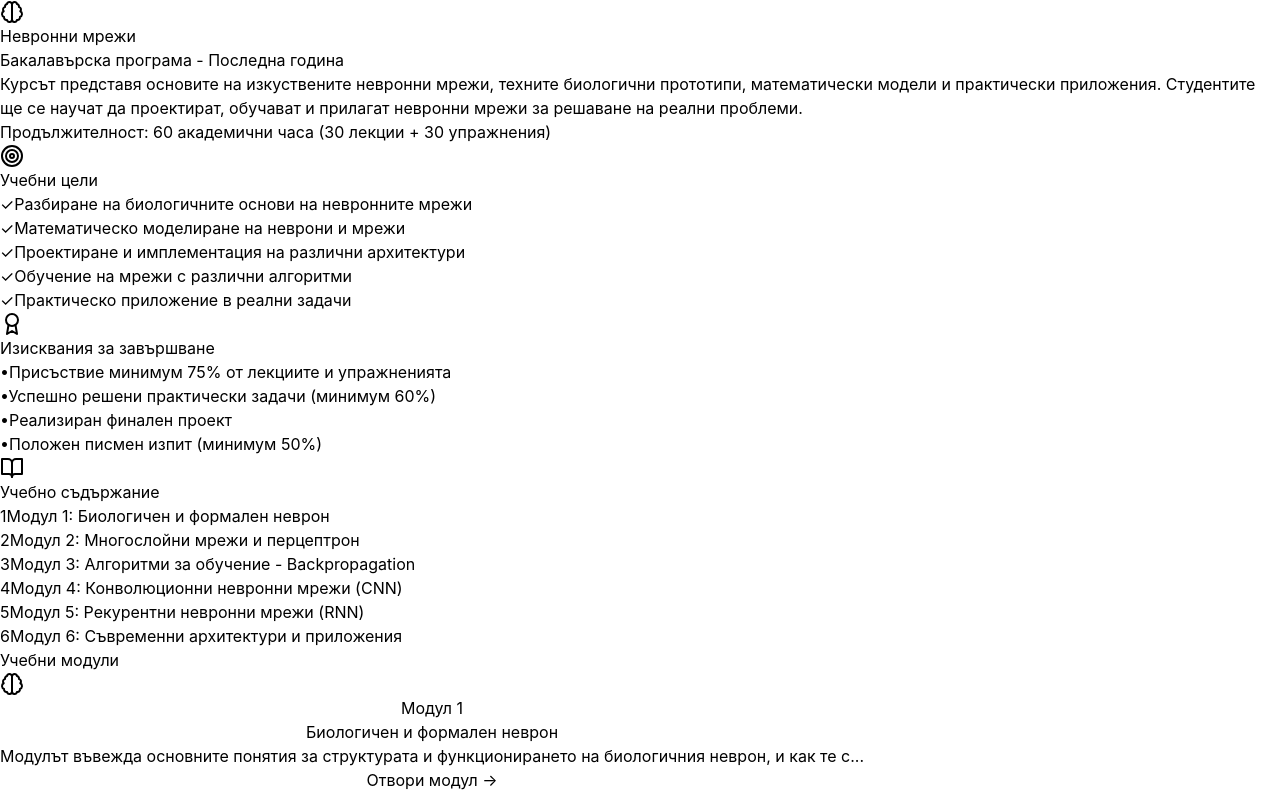
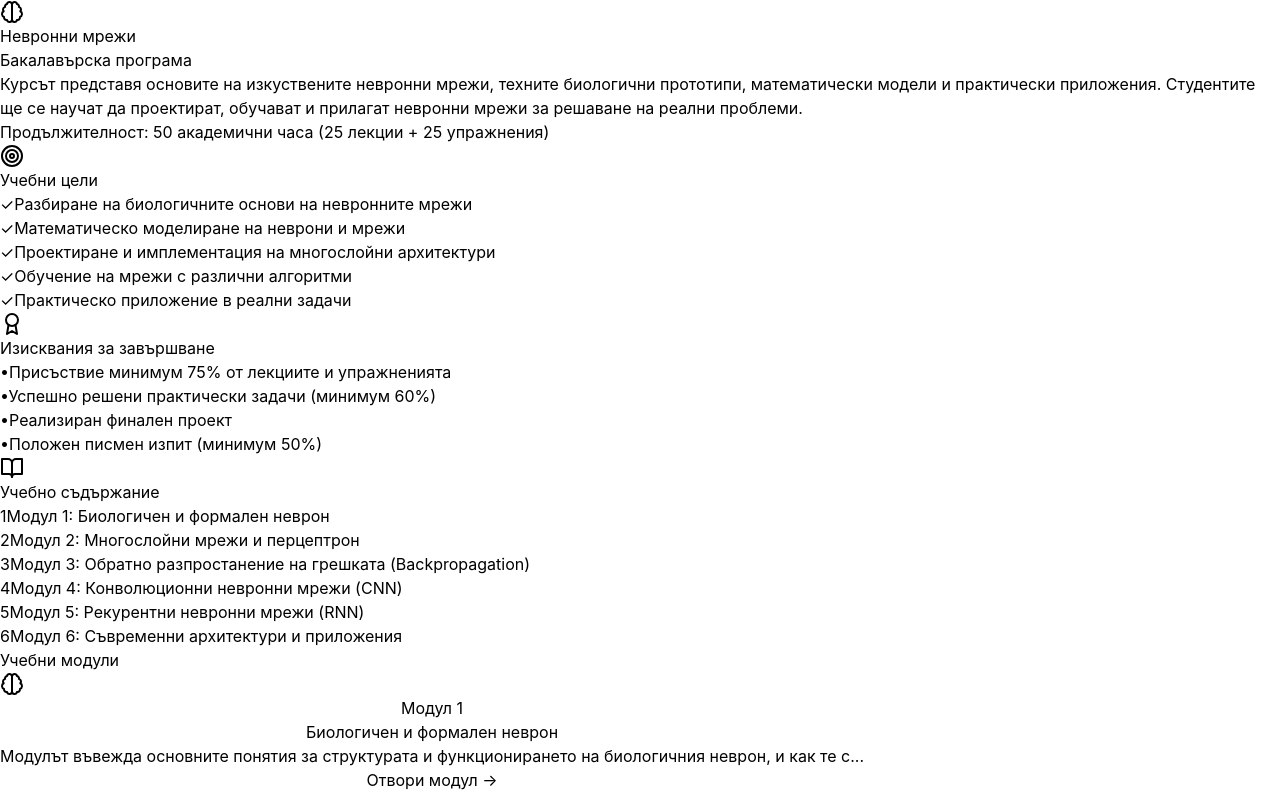
Before and after one commit to lgotsev/neural-networks-course, a React (Vite) app: page / in a window 1280 px wide. Shown: the top 792 px of the page. Built offline with nearby package versions, Linux system fonts and the light colour scheme.

Commit message:
Update App.jsx

```diff
--- a/src/App.jsx
+++ b/src/App.jsx
@@ -8,13 +8,13 @@ const LearningPlatform = () => {
   // Данни за курса
   const courseData = {
     title: "Невронни мрежи",
-    subtitle: "Бакалавърска програма - Последна година",
+    subtitle: "Бакалавърска програма",
     description: "Курсът представя основите на изкуствените невронни мрежи, техните биологични прототипи, математически модели и практически приложения. Студентите ще се научат да проектират, обучават и прилагат невронни мрежи за решаване на реални проблеми.",
-    duration: "60 академични часа (30 лекции + 30 упражнения)",
+    duration: "50 академични часа (25 лекции + 25 упражнения)",
     goals: [
       "Разбиране на биологичните основи на невронните мрежи",
       "Математическо моделиране на неврони и мрежи",
-      "Проектиране и имплементация на различни архитектури",
+      "Проектиране и имплементация на многослойни архитектури",
       "Обучение на мрежи с различни алгоритми",
       "Практическо приложение в реални задачи"
     ],
@@ -27,7 +27,7 @@ const LearningPlatform = () => {
     syllabus: [
       "Модул 1: Биологичен и формален неврон",
       "Модул 2: Многослойни мрежи и перцептрон",
-      "Модул 3: Алгоритми за обучение - Backpropagation",
+      "Модул 3: Обратно разпростанение на грешката (Backpropagation)",
       "Модул 4: Конволюционни невронни мрежи (CNN)",
       "Модул 5: Рекурентни невронни мрежи (RNN)",
       "Модул 6: Съвременни архитектури и приложения"
```
